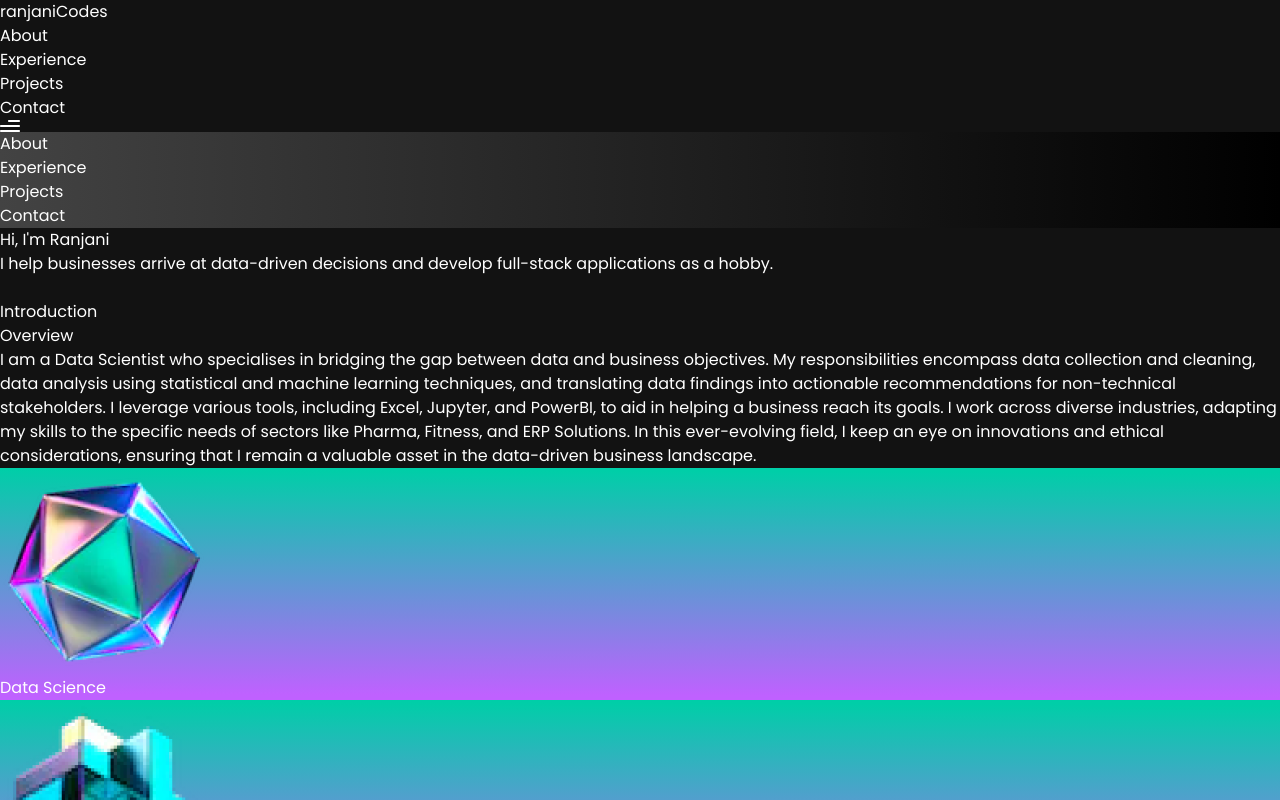
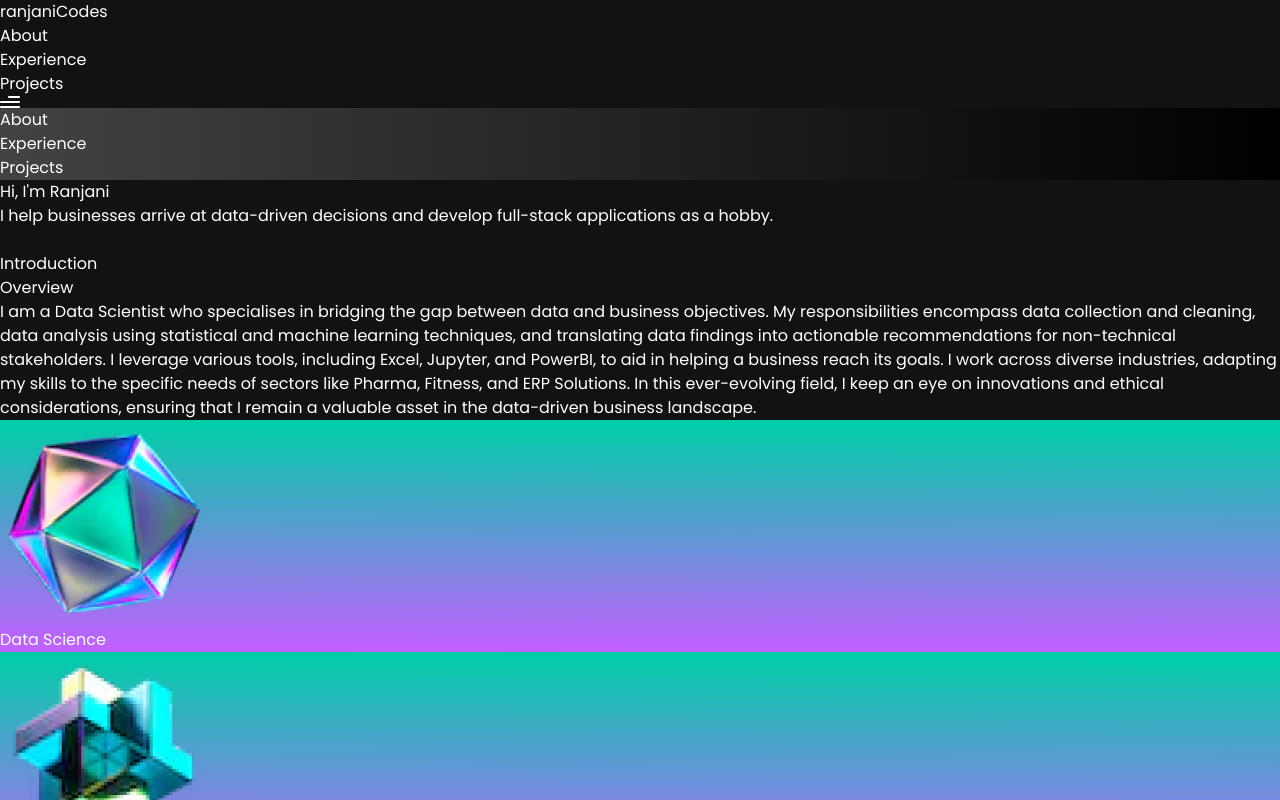
Before and after one commit to ranjani-codes/ranjani-codes.github.io, a React (Vite) app: page / in a window 1280 px wide. Shown: the top 800 px of the page. Built offline with nearby package versions, Linux system fonts and the light colour scheme.

Commit message:
update pages react

```diff
--- a/src/components/About.jsx
+++ b/src/components/About.jsx
@@ -11,7 +11,7 @@ import { SectionWrapper } from '../hoc';
 const ServiceCard = ({index, title, icon}) => {
   return (
     <Tilt className="xs:w-[250px] w-full" id="About">
-      <motion.div
+      <div
         variants={fadeIn("right", "spring", 0.5*index, 0.75)}
         className="w-full green-pink-gradient p-[1px] rounded-[20px] shadow-card"
       >
@@ -27,7 +27,7 @@ const ServiceCard = ({index, title, icon}) => {
           <h3 className="text-white text-[20px] font-bold text-center">{title}</h3>
         </div>
 
-      </motion.div>
+      </div>
     </Tilt>
   )
 }
--- a/src/components/Navbar.jsx
+++ b/src/components/Navbar.jsx
@@ -1,6 +1,4 @@
-import React, { useState } from 'react';
-import { Link, Element, animateScroll as scroll, scroller } from 'react-scroll';
-
+import React, { useState } from 'react';import { Link, Element, animateScroll as scroll, scroller } from 'react-scroll';
 import { styles } from '../styles';
 import { navLinks } from '../constants';
 import { logo, menu, close } from '../assets';
@@ -12,20 +10,20 @@ const Navbar = () => {
   return (
     <nav className={`${styles.paddingX} w-full flex items-center py-5 fixed top-0 z-20 bg-primary`}>
       <div className="w-full flex justify-between items-center max-w-7xl mx-auto">
+        {/* Column 1 for Heading */}
+        <div className="flex items-center">
           <Link
             to="/"
-          className="flex items-center gap-2"
             onClick={() => {
               setActive('');
               window.scrollTo(0, 0);
             }}
           >
-          {/*<img src={logo} alt="logo" className="w-9 h-9 object-contain" />*/}
             <p className="text-white text-[24px] font-normal cursor-pointer flex">
               ranjani<span className="font-extrabold sm:block">Codes</span>
             </p>
           </Link>
-
+        </div>
 
         <ul className="list-none hidden sm:flex flex-row gap-10">
           {navLinks.map((link) => (
@@ -40,20 +38,14 @@ const Navbar = () => {
                 to={link.id}
                 spy={true}
                 smooth={true}
-                offset={-70} // Adjust this value to your desired offset
-                duration={500} // Adjust this value for the scroll duration
-                onClick={() => {
-                  setActive(link.title);
-                  setToggle(false);
-                }}
+                offset={-70}
+                duration={500}
               >
                 {link.title}
               </Link>
-
             </li>
           ))}
         </ul>
-
 
         <div className="sm:hidden flex flex-1 justify-end items-center">
           <img
@@ -62,8 +54,7 @@ const Navbar = () => {
             className="w-[28px] h-[28px] object-contain cursor-pointer"
             onClick={() => setToggle(!toggle)}
           />
-
-          <div className={`${!toggle ? 'hidden' : 'flex'} p=6 black-gradient absolute top-20 right-0 mx-4 my-2 min-w[140px] z-10 rounded-xl`}>
+          <div className={`${!toggle ? 'hidden' : 'flex'} black-gradient absolute top-20 right-0 mx-4 my-2 min-w[140px] z-10 rounded-xl flex-col p-5`}>
             <ul className="list-none flex justify-end items-start flex-col gap-4">
               {navLinks.map((link) => (
                 <li
@@ -73,30 +64,23 @@ const Navbar = () => {
                   } font-poppins font-medium cursor-pointer text-[16px]`}
                   onClick={() => {
                     setToggle(!toggle);
-                    setActive(link.id)
+                    setActive(link.id);
                   }}
                 >
                   <Link
                     to={link.id}
                     spy={true}
                     smooth={true}
-                    offset={-70} // Adjust this value to your desired offset
-                    duration={500} // Adjust this value for the scroll duration
-                    onClick={() => {
-                      setActive(link.title);
-                      setToggle(false);
-                    }}
+                    offset={-70}
+                    duration={500}
                   >
                     {link.title}
                   </Link>
                 </li>
-              )
-              )
-              }
+              ))}
             </ul>
           </div>
         </div>
-
       </div>
     </nav>
   );
--- a/src/constants/index.js
+++ b/src/constants/index.js
@@ -38,10 +38,6 @@ export const navLinks = [
   {
     id: "Projects",
     title: "Projects",
-  },
-  {
-    id: "Contact",
-    title: "Contact",
   },
 ];
 
```
Also changed, not shown: 4 other files (tests, documents, lock files or other folders). Lines whose indentation alone changed are shown as unchanged.
